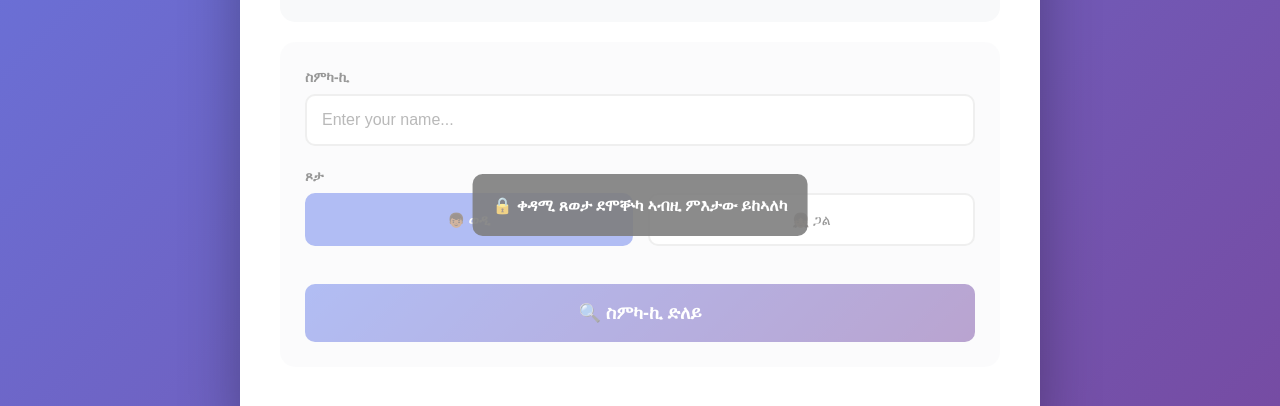
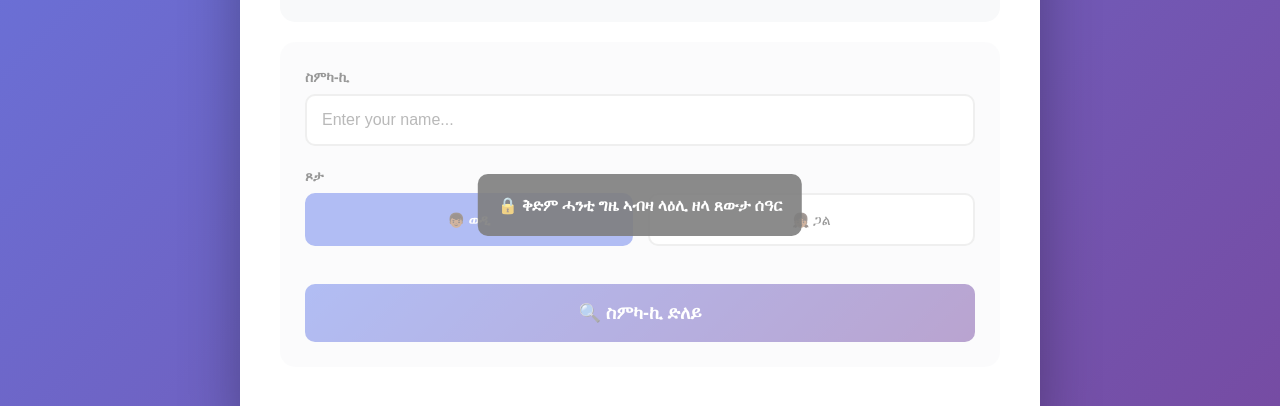
Before and after one commit to Philmon64/Name-Analyzer, a plain HTML site: page index.html in a window 1280 px wide. Shown: the part 727-1133 px from the top of the page. Drawn offline with Linux system fonts and the light colour scheme.

Commit message:
Update index.html

```diff
--- a/index.html
+++ b/index.html
@@ -161,7 +161,7 @@
         }
 
         .locked::after {
-            content: '🔒 ቀዳሚ ጸወታ ደሞቝካ ኣብዚ ምእታው ይከኣለካ';
+            content: '🔒 ቅድም ሓንቲ ግዜ ኣብዛ ላዕሊ ዘላ ጸውታ ሰዓር';
             position: absolute;
             top: 50%;
             left: 50%;
```
